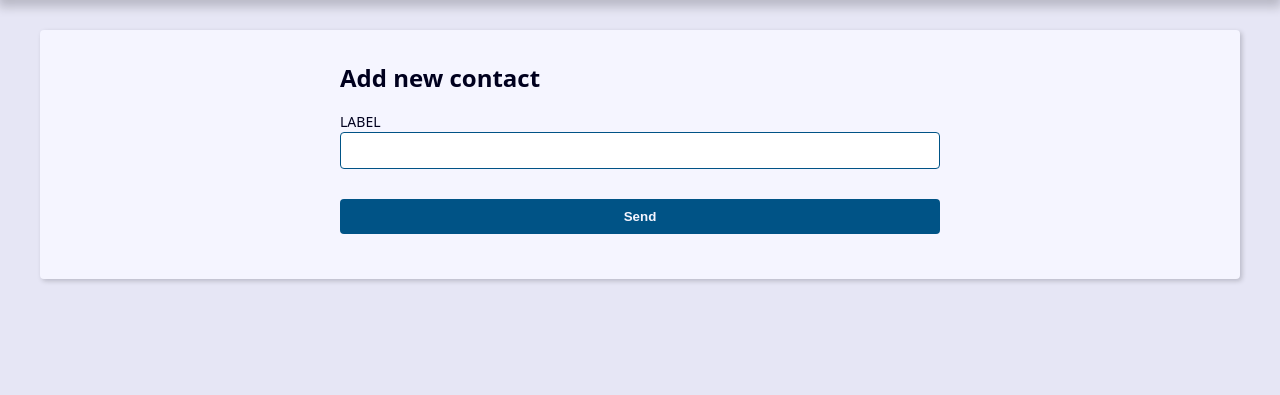
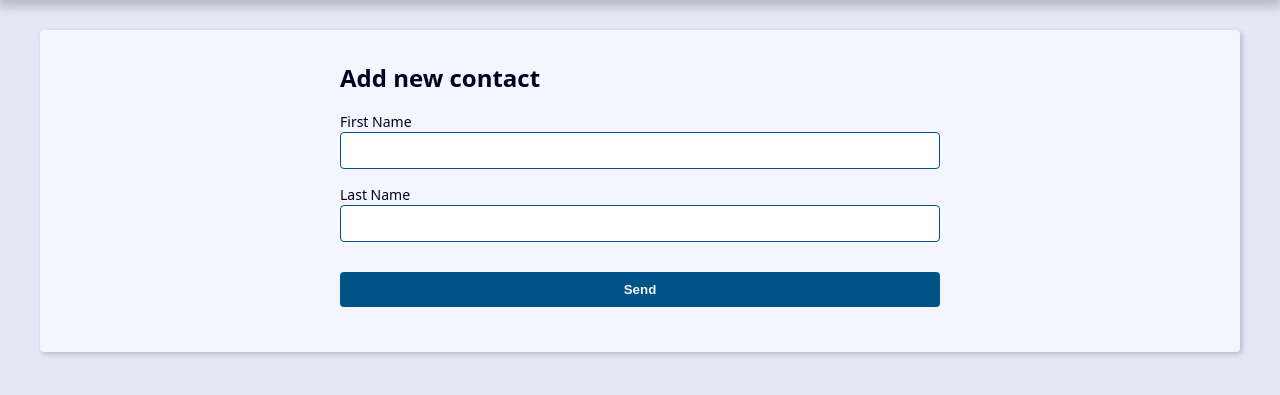
Before and after one commit to vinimj18/agenda, a Django app: page /contact/create/ in a window 1280 px wide. Shown: the part 239-634 px from the top of the page. Run offline with Django 5.2, Linux system fonts and the light colour scheme.

Commit message:
Update create.html

```diff
--- a/contact/templates/contact/create.html
+++ b/contact/templates/contact/create.html
@@ -6,15 +6,20 @@
     <h2>Add new contact</h2>
 
     <form
-      action=""
+      action="{% url "contact:create" %}"
       method="POST"
       enctype="multipart/form-data"
     >
+      {% csrf_token %}
 
       <div class="form-content">
         <div class="form-group">
-          <label for="id_first_name">LABEL</label>
+          <label for="id_first_name">First Name</label>
           <input type="text" name="first_name" maxlength="255" id="id_first_name">
+        </div>
+        <div class="form-group">
+          <label for="id_last_name">Last Name</label>
+          <input type="text" name="last_name" maxlength="255" id="id_last_name">
         </div>
       </div>
 
```
